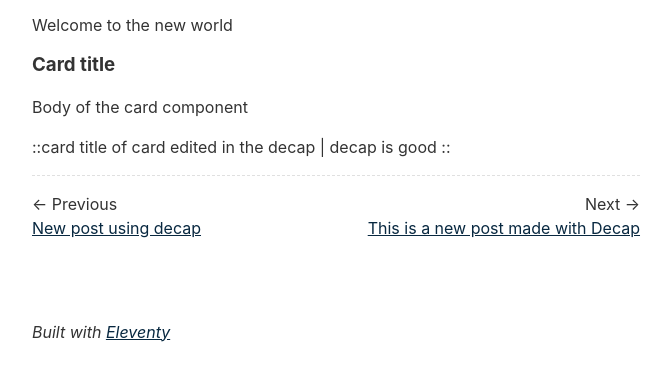
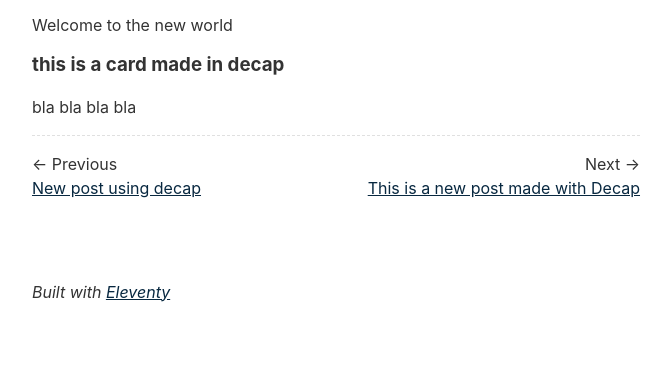
Before and after one commit to Hurricane86/EleventyTest, an Eleventy site: page content/blog/hello-world.md in a window 1280 px wide. Shown: the part 182-562 px from the top of the page, without its empty margins (304-975 px from the left). Built offline with nearby package versions, Linux system fonts and the light colour scheme; Eleventy itself is replaced by a stand-in of ours; files that its build step writes are made by us from their sources; what @zachleat/heading-anchors, zod-validation-error would draw is missing.

Commit message:
Update Blog “hello-world”

```diff
--- a/content/blog/hello-world.md
+++ b/content/blog/hello-world.md
@@ -7,6 +7,4 @@ tags:
 ---
 Welcome to the new world
 
-{% card "Card title", "Body of the card component" %}
-
-::card title of card edited in the decap | decap is good ::
+{% card "this is a card made in decap", "bla bla bla bla" %}
```
